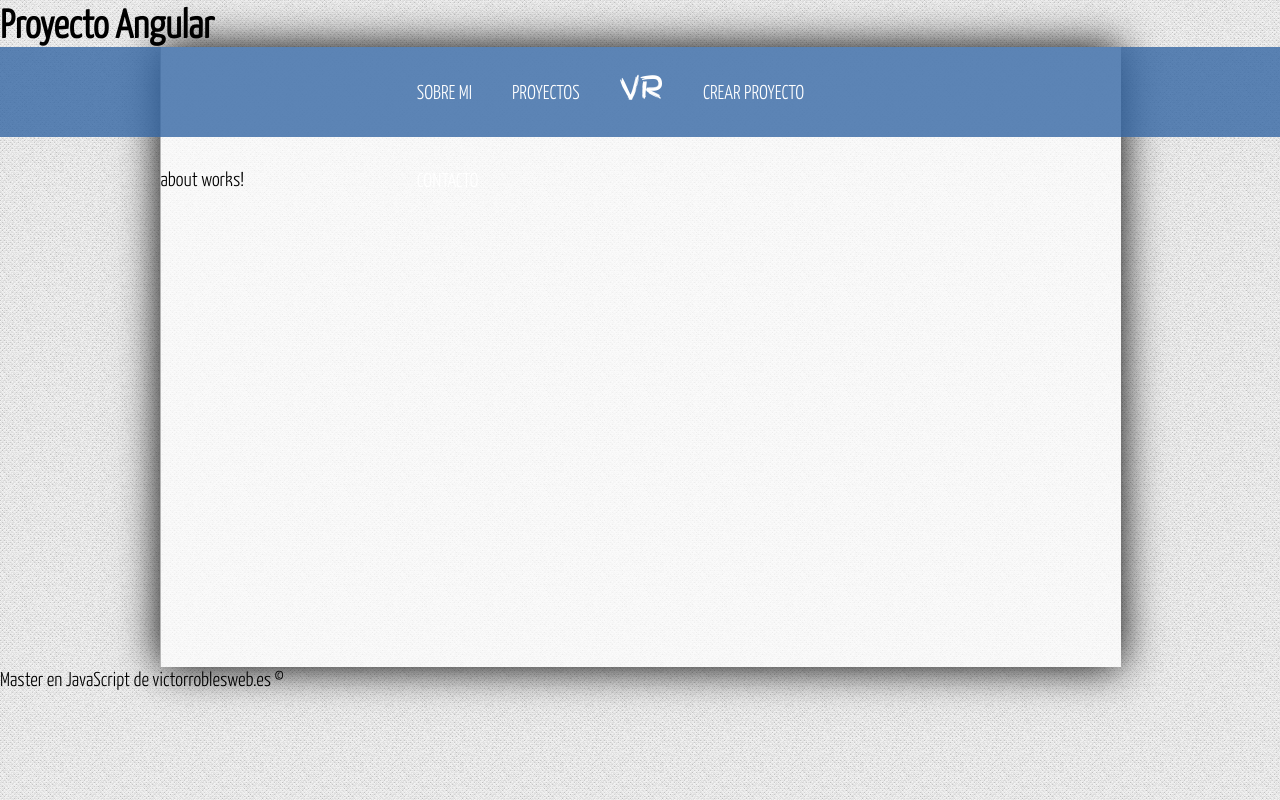
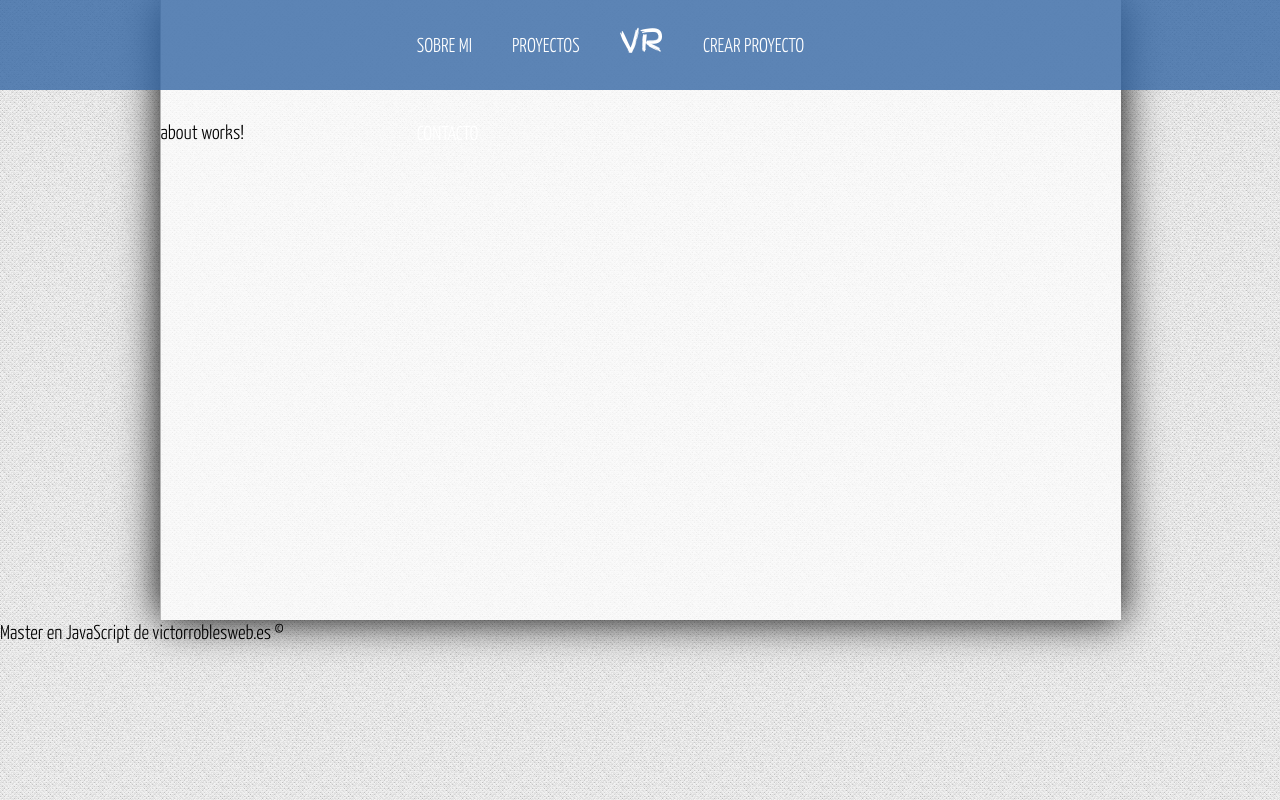
Before and after one commit to osmanjosue/MEANVictorRobles, an Angular app: page / in a window 1280 px wide. Built offline with nearby package versions, Linux system fonts and the light colour scheme.

Commit message:
68 seccion, 241 y 242 clase, Se aplicaron estilos al logo y se maqueto el contenedor principal

```diff
--- a/src/app/app.component.html
+++ b/src/app/app.component.html
@@ -1,4 +1,3 @@
-<h1>Proyecto Angular</h1>
 <header>
   <ul>
     <li><a [routerLink]="['/sobre-mi']">Sobre mi</a></li>
```
